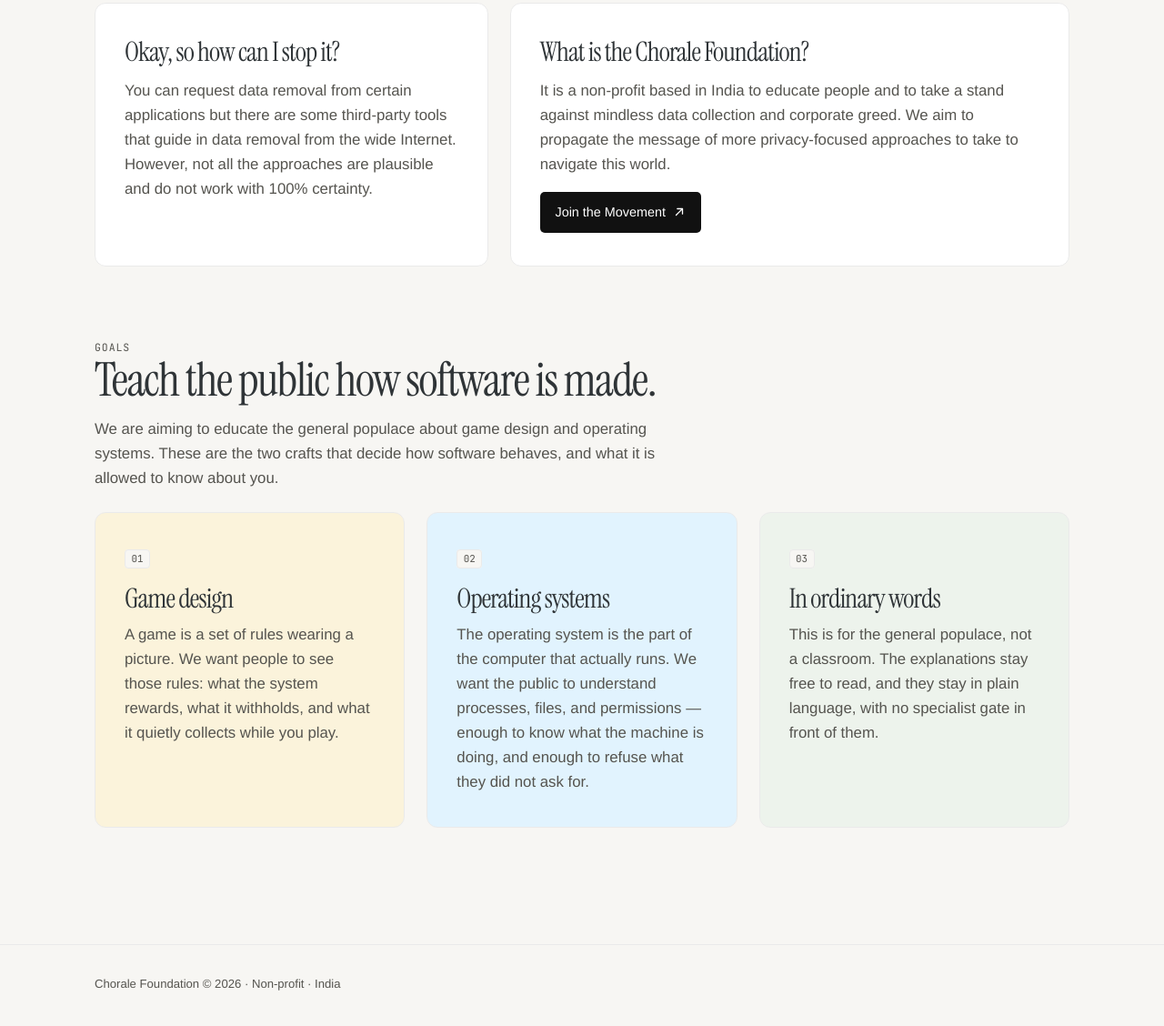
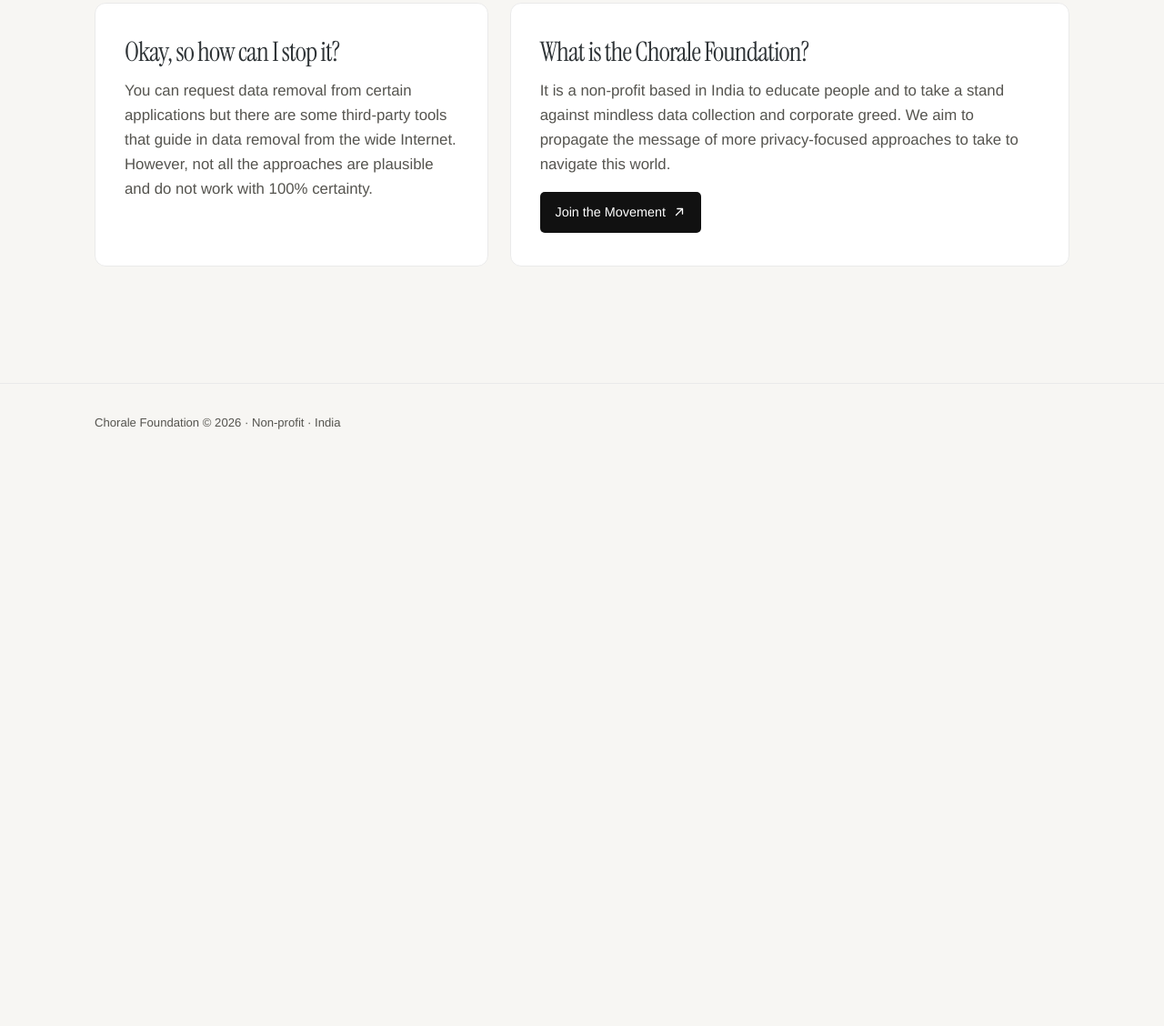
Before and after one commit to RomanticTinkerer/Chorale, a website: page index.html in a window 1280 px wide. Shown: the part 1340-2468 px from the top of the page at 91% size. After the commit the page ends 1863 px from the top, so only its background shows below. Drawn offline with Linux system fonts and the light colour scheme; a web font is replaced by a local one.

Commit message:
Revert "Add a public-education goals section to the homepage."
This reverts commit f87cb4d2f33af5fcccca0c8ad43ed524951a0b71.

```diff
--- a/css/site.css
+++ b/css/site.css
@@ -467,7 +467,7 @@ main {
   display: grid;
   grid-template-columns: 1fr;
   gap: 1.5rem;
-  padding: 0 0 1.5rem;
+  padding: 0 0 6rem;
 }
 
 .card {
@@ -551,77 +551,6 @@ main {
 
 .train {
   margin-top: 1.1rem;
-}
-
-.goals {
-  padding: 2.5rem 0 6rem;
-}
-
-.goals-intro {
-  max-width: 40rem;
-  margin-bottom: 1.5rem;
-}
-
-.kicker {
-  margin: 0 0 0.65rem;
-  font-family: var(--font-mono);
-  font-size: 0.72rem;
-  letter-spacing: 0.08em;
-  text-transform: uppercase;
-  color: var(--muted);
-}
-
-.goals-intro h2 {
-  font-family: var(--font-serif);
-  font-size: clamp(2rem, 5vw, 3.2rem);
-  font-weight: 400;
-  letter-spacing: -0.03em;
-  line-height: 1.05;
-  margin: 0 0 0.85rem;
-}
-
-.goals-intro p {
-  margin: 0;
-  color: var(--muted);
-}
-
-.goal-list {
-  list-style: none;
-  margin: 0;
-  padding: 0;
-  display: grid;
-  gap: 1.5rem;
-}
-
-.goal-list kbd {
-  font-family: var(--font-mono);
-  font-size: 0.68rem;
-  padding: 0.15rem 0.4rem;
-  border: 1px solid var(--line);
-  border-radius: 4px;
-  background: var(--canvas);
-  color: var(--muted);
-}
-
-.goal-list h3 {
-  font-family: var(--font-serif);
-  font-size: clamp(1.45rem, 3vw, 1.85rem);
-  font-weight: 400;
-  letter-spacing: -0.03em;
-  line-height: 1.15;
-  margin: 0.85rem 0 0.65rem;
-}
-
-.goal-list .card:nth-child(1) {
-  background: var(--pale-yellow);
-}
-
-.goal-list .card:nth-child(2) {
-  background: var(--pale-blue);
-}
-
-.goal-list .card:nth-child(3) {
-  background: var(--pale-green);
 }
 
 .page-hero {
@@ -796,15 +725,7 @@ main {
   .bento {
     grid-template-columns: repeat(12, 1fr);
     gap: 1.5rem;
-    padding-bottom: 1.5rem;
-  }
-
-  .goals {
-    padding: 3.5rem 0 8rem;
-  }
-
-  .goal-list {
-    grid-template-columns: repeat(3, 1fr);
+    padding-bottom: 8rem;
   }
 
   .span-8 { grid-column: span 8; }
--- a/index.html
+++ b/index.html
@@ -146,40 +146,6 @@
             </a>
           </article>
         </section>
-
-        <section class="goals" aria-labelledby="goals-heading">
-          <header class="goals-intro">
-            <p class="kicker">Goals</p>
-            <h2 id="goals-heading">Teach the public how software is made.</h2>
-            <p>
-              We are aiming to educate the general populace about game design and operating systems. These are the two crafts that decide how software behaves, and what it is allowed to know about you.
-            </p>
-          </header>
-
-          <ol class="goal-list">
-            <li class="card">
-              <kbd>01</kbd>
-              <h3>Game design</h3>
-              <p>
-                A game is a set of rules wearing a picture. We want people to see those rules: what the system rewards, what it withholds, and what it quietly collects while you play.
-              </p>
-            </li>
-            <li class="card">
-              <kbd>02</kbd>
-              <h3>Operating systems</h3>
-              <p>
-                The operating system is the part of the computer that actually runs. We want the public to understand processes, files, and permissions — enough to know what the machine is doing, and enough to refuse what they did not ask for.
-              </p>
-            </li>
-            <li class="card">
-              <kbd>03</kbd>
-              <h3>In ordinary words</h3>
-              <p>
-                This is for the general populace, not a classroom. The explanations stay free to read, and they stay in plain language, with no specialist gate in front of them.
-              </p>
-            </li>
-          </ol>
-        </section>
       </div>
     </main>
 
```
